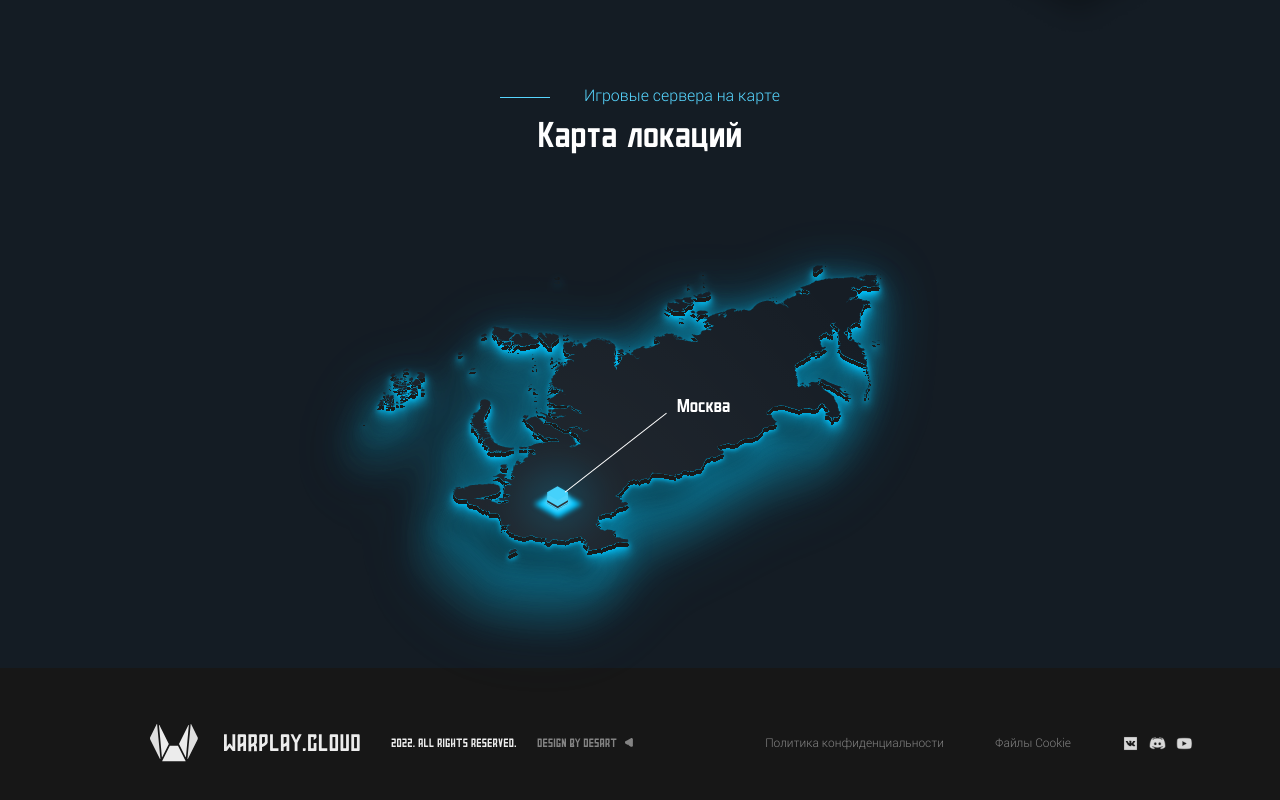
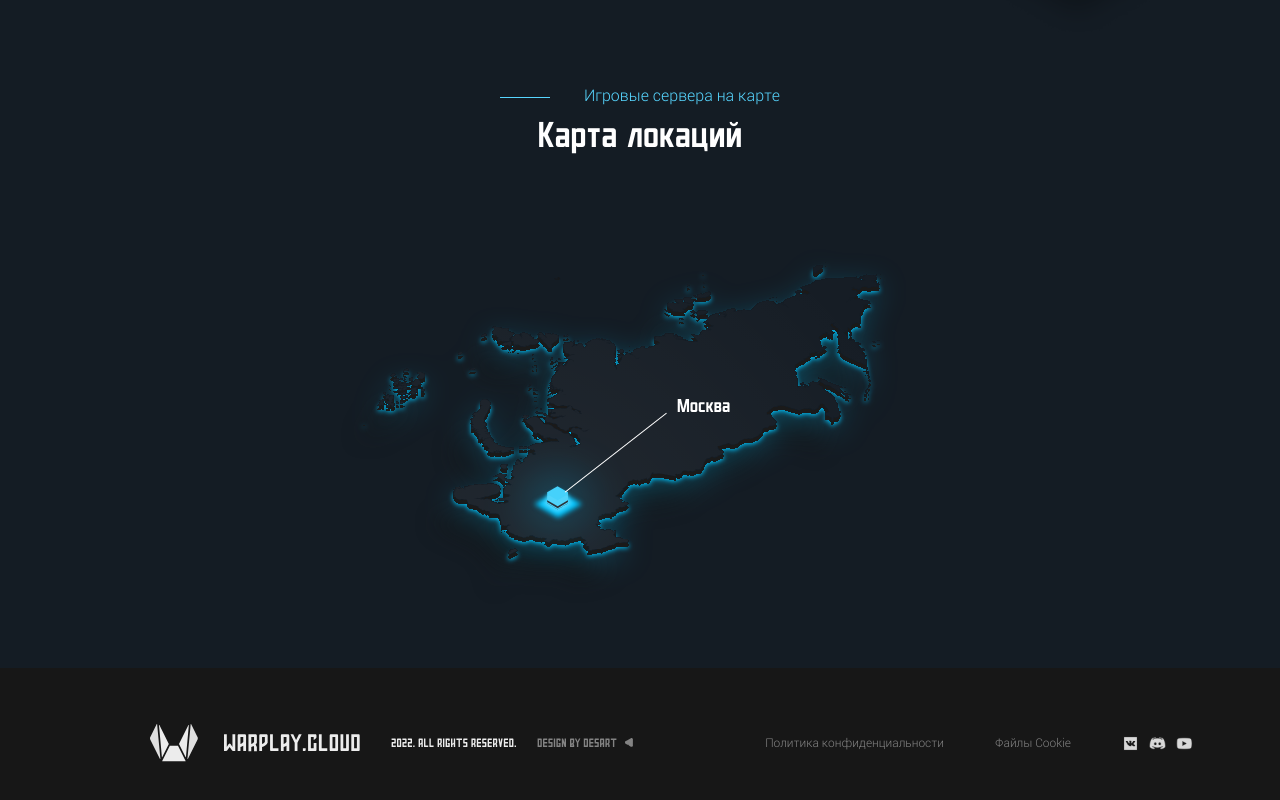
Before and after one commit to Mighty-Lion/Warplaycloud, a React (Vite) app: page / in a window 1280 px wide. Shown: the part 3781-4581 px from the top of the page. Built offline with nearby package versions, Linux system fonts and the light colour scheme.

Commit message:
fix Locations

```diff
--- a/src/components/Locations/index.styles.ts
+++ b/src/components/Locations/index.styles.ts
@@ -27,15 +27,4 @@ export const LocationsSvgWrapper = styled.div`
 export const LocationsImg = styled(motion.img)`
   width: 100%;
   object-fit: cover;
-  filter: drop-shadow(-17px 30px 22px rgba(16, 16, 16, 0.49))
-    drop-shadow(0px 10px 30px rgba(0, 197, 255, 0.3))
-    drop-shadow(0px 5px 5px #00c5ff) drop-shadow(0px 4px 0px #1a1a1a);
-  transition: 0.5s all;
-
-  &:hover {
-    filter: drop-shadow(-17px 30px 22px rgba(16, 16, 16, 0.49))
-      drop-shadow(0px 10px 30px rgba(0, 197, 255, 0.3))
-      drop-shadow(0px 5px 5px var(--color-white-0))
-      drop-shadow(0px 4px 0px #1a1a1a);
-  }
 `;
```
